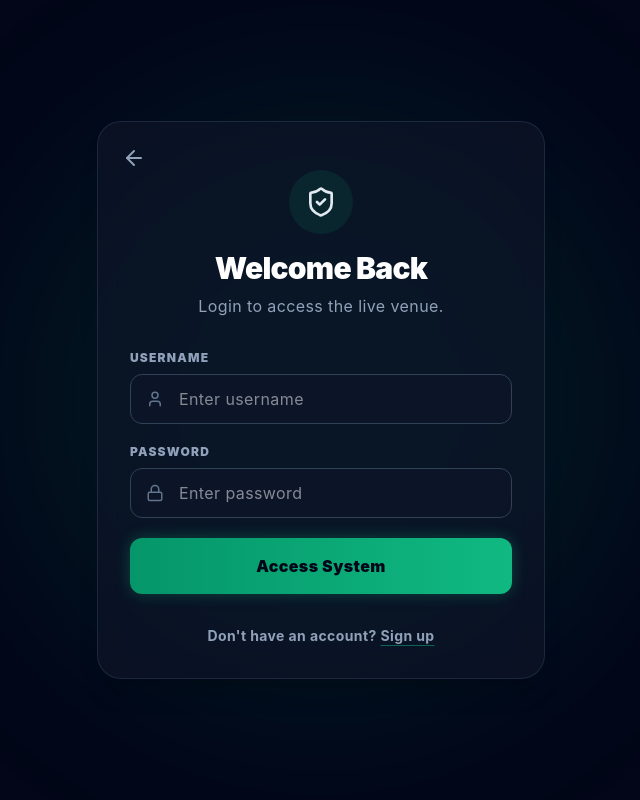
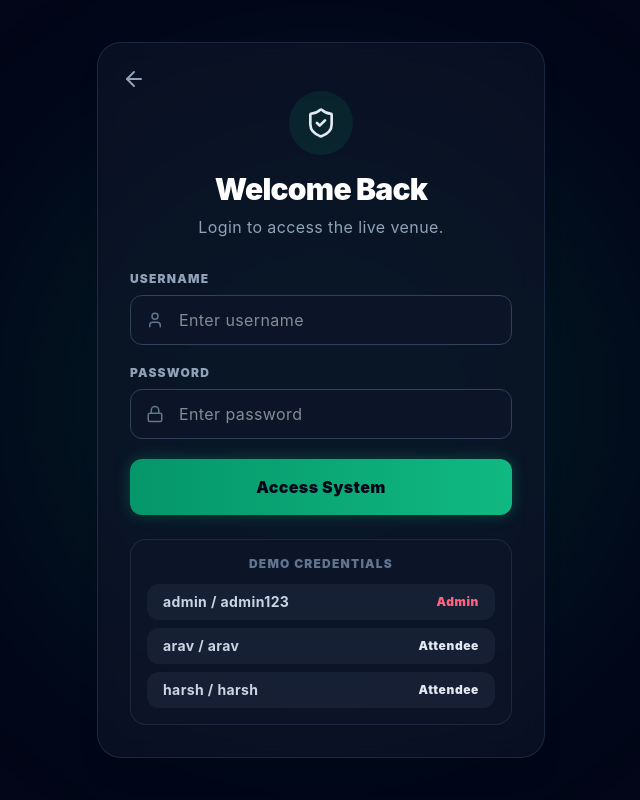
Before and after one commit to palsulearavapsit/crwod-pulse, a React app in the folder frontend/: page /login in a window 1280 px wide. Shown: the top 800 px of the page, without its empty margins (319-959 px from the left). Built offline with nearby package versions, Linux system fonts and the light colour scheme; no server answers; the HTML template or start-up script is replaced by a standard one.

Commit message:
added login credentials on login page

```diff
--- a/frontend/src/pages/Auth.jsx
+++ b/frontend/src/pages/Auth.jsx
@@ -9,6 +9,12 @@ export default function Auth() {
   const [error, setError] = useState('');
   const navigate = useNavigate();
 
+  const VALID_CREDENTIALS = [
+    { username: 'admin',  password: 'admin123', role: 'admin' },
+    { username: 'arav',  password: 'arav',     role: 'attendee' },
+    { username: 'harsh', password: 'harsh',    role: 'attendee' },
+  ];
+
   const handleAuth = (e) => {
     e.preventDefault();
     if (!username || !password) {
@@ -16,12 +22,15 @@ export default function Auth() {
       return;
     }
 
-    if (username.toLowerCase() === 'admin' && password === 'admin123') {
-      localStorage.setItem('userRole', 'admin');
-      navigate('/admin');
+    const match = VALID_CREDENTIALS.find(
+      (c) => c.username === username.toLowerCase() && c.password === password
+    );
+
+    if (match) {
+      localStorage.setItem('userRole', match.role);
+      navigate(match.role === 'admin' ? '/admin' : '/attendee');
     } else {
-      localStorage.setItem('userRole', 'attendee');
-      navigate('/attendee');
+      setError('Invalid username or password.');
     }
   };
 
@@ -82,11 +91,28 @@ export default function Auth() {
           </button>
         </form>
 
-        <div className="mt-8 text-center text-sm font-bold text-slate-400">
-          {isLogin ? "Don't have an account? " : "Already have an account? "}
-          <button onClick={() => { setIsLogin(!isLogin); setError(''); }} className="text-brand-400 hover:text-brand-300 underline underline-offset-4 decoration-brand-500/50">
-            {isLogin ? 'Sign up' : 'Log in'}
-          </button>
+        {/* Demo credentials hint */}
+        <div className="mt-6 p-4 rounded-2xl bg-slate-900/60 border border-slate-700/50">
+          <p className="text-xs font-black tracking-widest uppercase text-slate-500 mb-3 text-center">Demo Credentials</p>
+          <div className="space-y-2">
+            {[
+              { user: 'admin',  pass: 'admin123', tag: 'Admin',    color: 'text-rose-400' },
+              { user: 'arav',   pass: 'arav',     tag: 'Attendee', color: 'text-brand-400' },
+              { user: 'harsh',  pass: 'harsh',    tag: 'Attendee', color: 'text-brand-400' },
+            ].map(({ user, pass, tag, color }) => (
+              <button
+                key={user}
+                type="button"
+                onClick={() => { setUsername(user); setPassword(pass); setError(''); }}
+                className="w-full flex items-center justify-between px-4 py-2 rounded-xl bg-slate-800/60 hover:bg-slate-700/60 transition-colors group"
+              >
+                <span className="text-slate-300 text-sm font-bold group-hover:text-white transition-colors">
+                  {user} / {pass}
+                </span>
+                <span className={`text-xs font-black tracking-wider ${color}`}>{tag}</span>
+              </button>
+            ))}
+          </div>
         </div>
       </div>
     </div>
```
